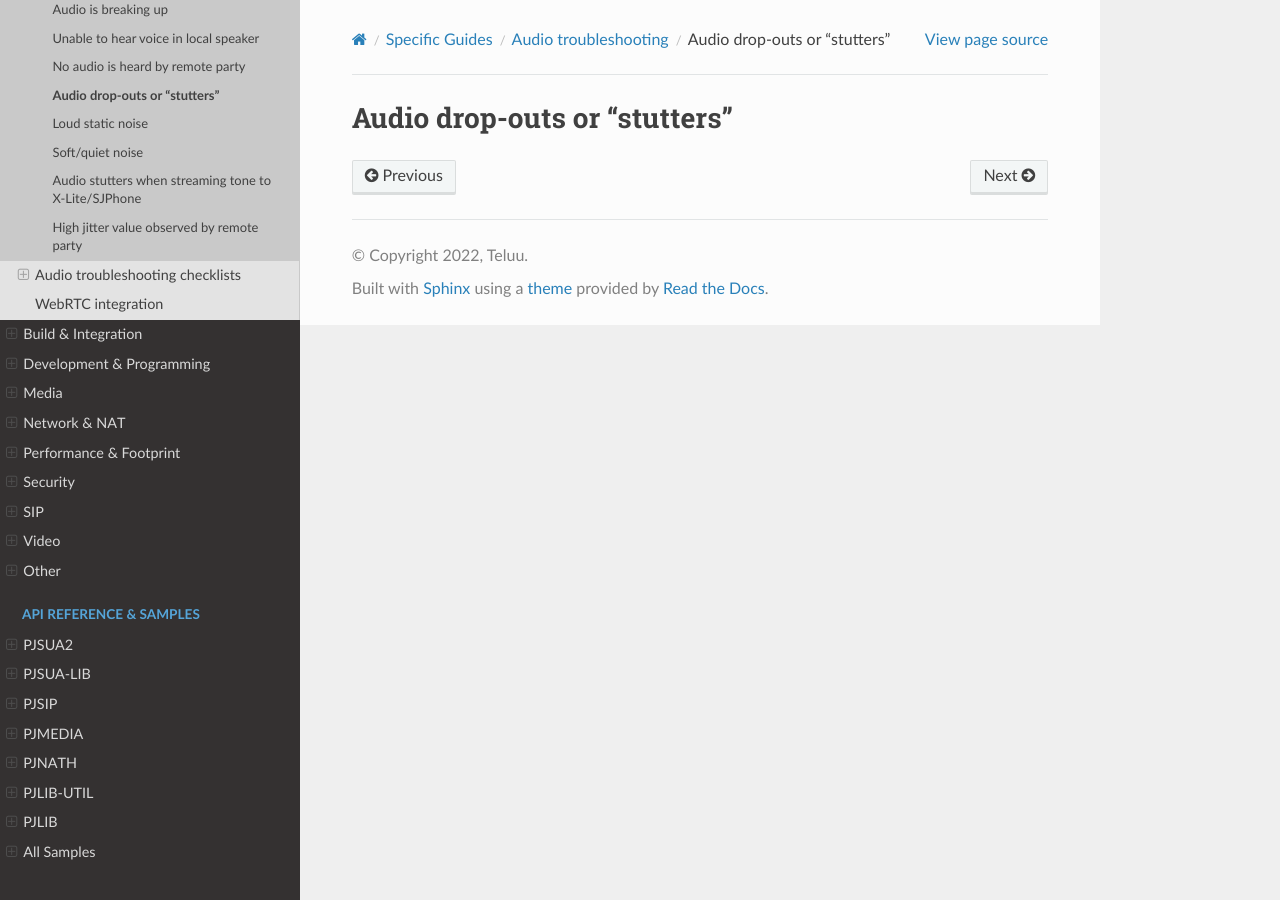
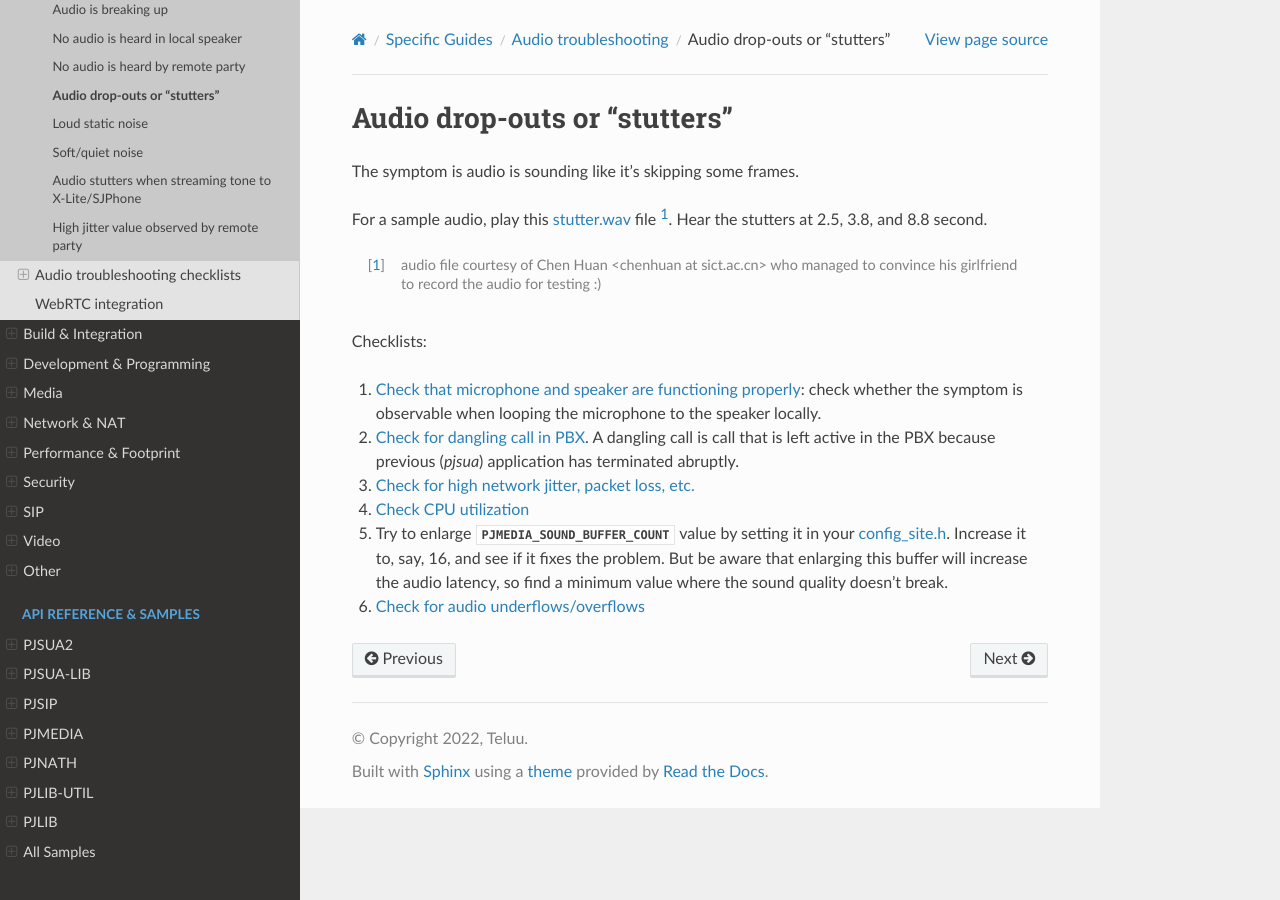
Before and after one commit to pjsip/pjproject_docs, a Sphinx documentation site: the page built from docs/source/specific-guides/audio/problems/stutter.rst, in a window 1280 px wide. Built offline with Sphinx 7.4.7 and the Read the Docs theme 2.0.0, drawn with Linux system fonts in a browser that asks for light colours; the version number could not be read and is left out.

Commit message:
Continuing porting audio troubleshooting from Trac

```diff
--- a/docs/source/specific-guides/audio/problems/breaking_up.rst
+++ b/docs/source/specific-guides/audio/problems/breaking_up.rst
@@ -15,7 +15,7 @@ Checklists:
 #. :any:`/specific-guides/audio/checks/dangling_pbx_call`. A dangling call is call that
    is left active in the PBX because previous (*pjsua*) application has terminated
    abruptly.
-#. :any:`/specific-guides/audio/checks/rx_quality`. Check for high network jitter, packet loss, etc.
+#. :any:`Check for high network jitter, packet loss, etc. </specific-guides/audio/checks/rx_quality>`.
 #. Check if audio is breaking up when playing file locally:
    :any:`/specific-guides/audio/checks/play_wav`
 #. Check if the breakup is coming from the sound device:
--- a/docs/source/specific-guides/audio/problems/no_audio.rst
+++ b/docs/source/specific-guides/audio/problems/no_audio.rst
@@ -1,4 +1,4 @@
-Unable to hear voice in local speaker
+No audio is heard in local speaker
 ========================================
 
 Checklists:
--- a/docs/source/specific-guides/audio/problems/stutter.rst
+++ b/docs/source/specific-guides/audio/problems/stutter.rst
@@ -1,2 +1,25 @@
 Audio drop-outs or "stutters"
 =================================
+The symptom is audio is sounding like it's skipping some frames.
+
+For a sample audio, play this `stutter.wav <../../../_static/stutter.wav>`__ file [1]_.
+Hear the stutters at 2.5, 3.8, and 8.8 second.
+
+.. [1] audio file courtesy of Chen Huan <chenhuan at sict.ac.cn> who managed to convince his
+       girlfriend to record the audio for testing :)
+
+
+Checklists:
+
+#. :any:`/specific-guides/audio/checks/loopback`: check whether the symptom is observable
+   when looping the microphone to the speaker locally.
+#. :any:`/specific-guides/audio/checks/dangling_pbx_call`. A dangling call is call that
+   is left active in the PBX because previous (*pjsua*) application has terminated
+   abruptly.
+#. :any:`Check for high network jitter, packet loss, etc. </specific-guides/audio/checks/rx_quality>`
+#. :any:`/specific-guides/audio/checks/cpu`
+#. Try to enlarge :cpp:any:`PJMEDIA_SOUND_BUFFER_COUNT` value by setting it in your
+   :any:`config_site.h`. Increase it to, say, 16, and see if it fixes the problem. But be
+   aware that enlarging this buffer will increase the audio latency, so find a minimum value
+   where the sound quality doesn't break.
+#. :doc:`/specific-guides/audio/checks/dev_under_overflow`
```
Also changed, not shown: docs/source/specific-guides/audio/checks/dev_under_overflow.rst (added, +16 -0 lines), docs/source/specific-guides/audio/problems/remote_no_audio.rst (+3 -4 lines), 1 other file.
